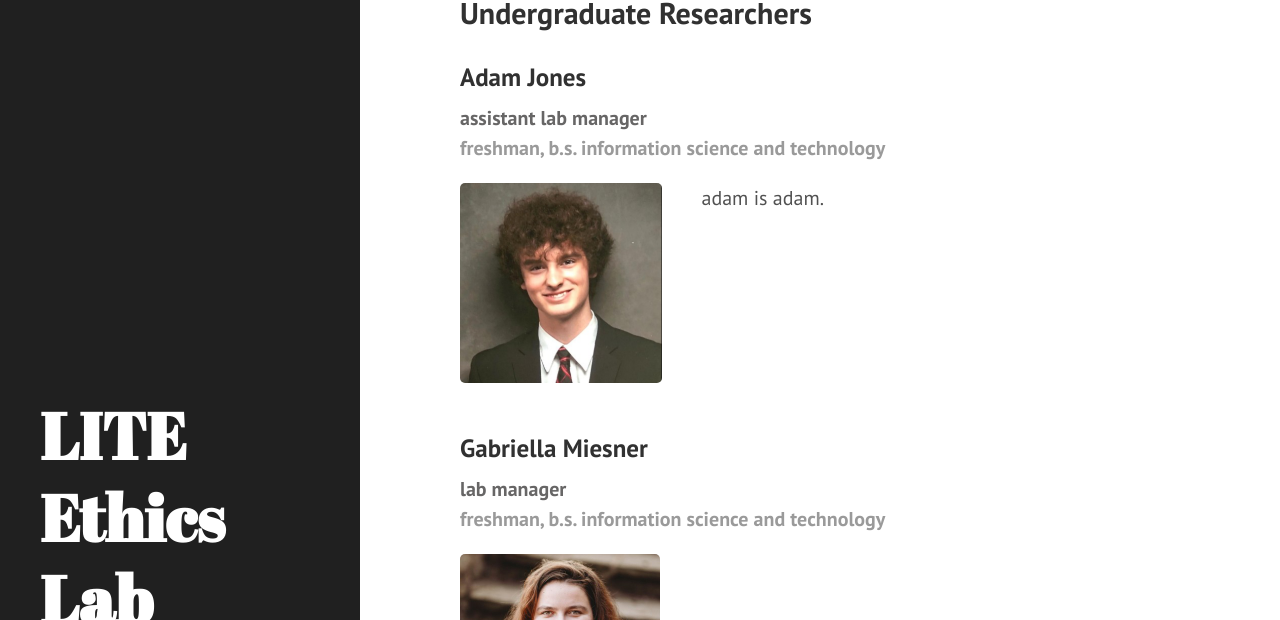
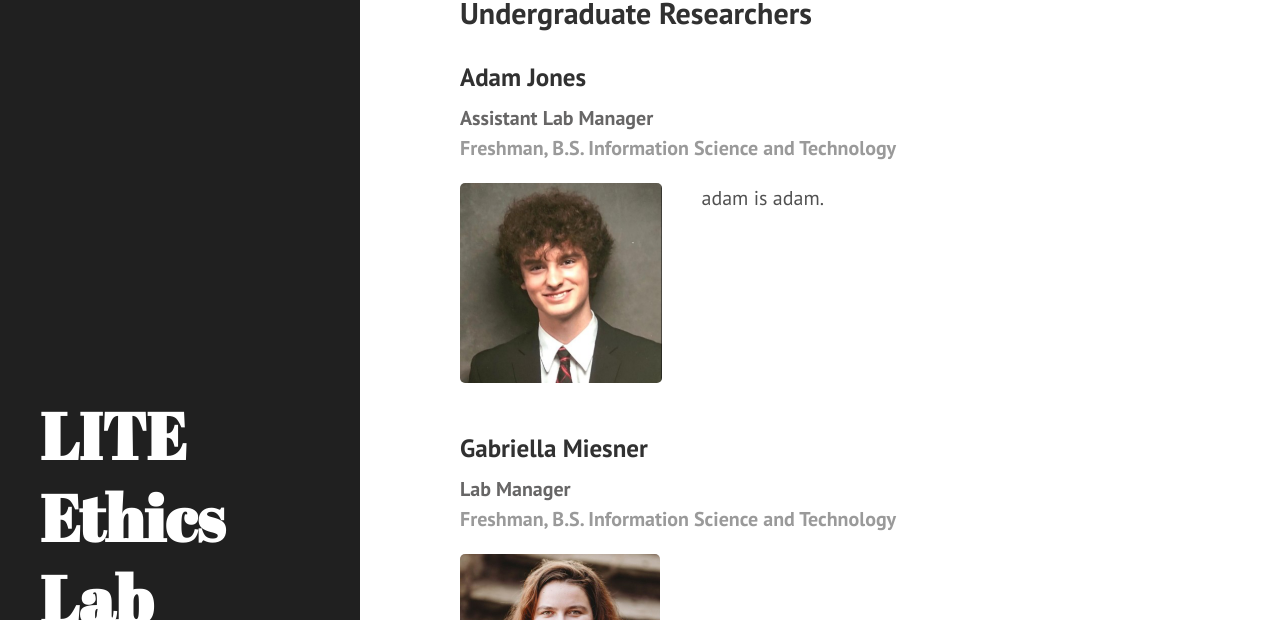
Before and after one commit to lite-ethics-lab/lite-ethics-lab.github.io, a Jekyll site: the page built from about.md, in a window 1280 px wide and 1260 px high. Shown: the part 326-946 px from the top of the window. Built offline with Jekyll 4.4.1, drawn with Linux system fonts in a browser that asks for light colours; Markdown is read by kramdown in place of the engine named in the settings.

Commit message:
i hath pushed

```diff
--- a/about.md
+++ b/about.md
@@ -8,17 +8,17 @@ title: About
 
 ## Undergraduate Researchers
 ### Adam Jones
-<span class = "grey"> assistant lab manager </span>
+<span class = "grey"> Assistant Lab Manager </span>
 <br>
- <span class = "gray">freshman, b.s. information science and technology</span>
+ <span class = "gray">Freshman, B.S. Information Science and Technology</span>
 <div class = "flex-row">
 <img src = "assets/adam.png" class = "headshots"/>
 adam is adam.
 </div>
 ### Gabriella Miesner
- <span class = "grey"> lab manager </span>
+ <span class = "grey"> Lab Manager </span>
  <br>
- <span class = "gray">freshman, b.s. information science and technology</span>
+ <span class = "gray">Freshman, B.S. Information Science and Technology</span>
 <div class = "flex-row">
 <img src = "assets/gabriella.jpg" class = "headshots"/>
 
```
Also changed, not shown: 2 other files.
